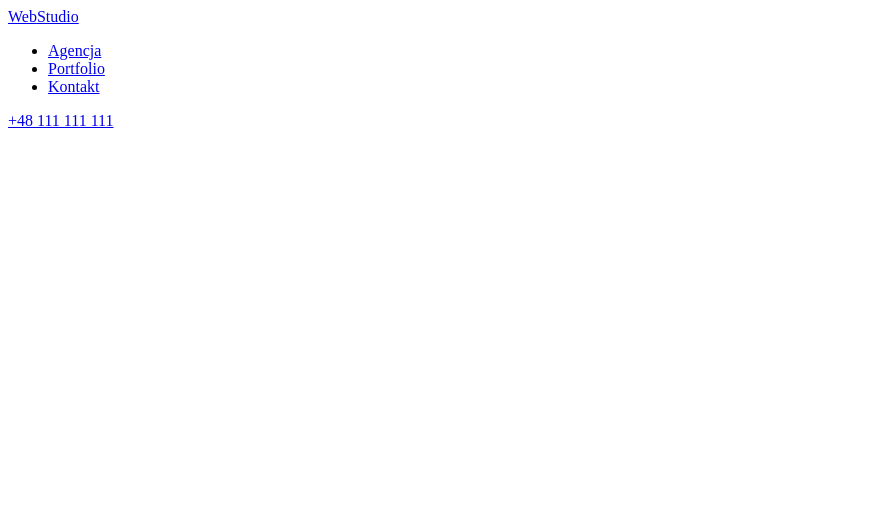
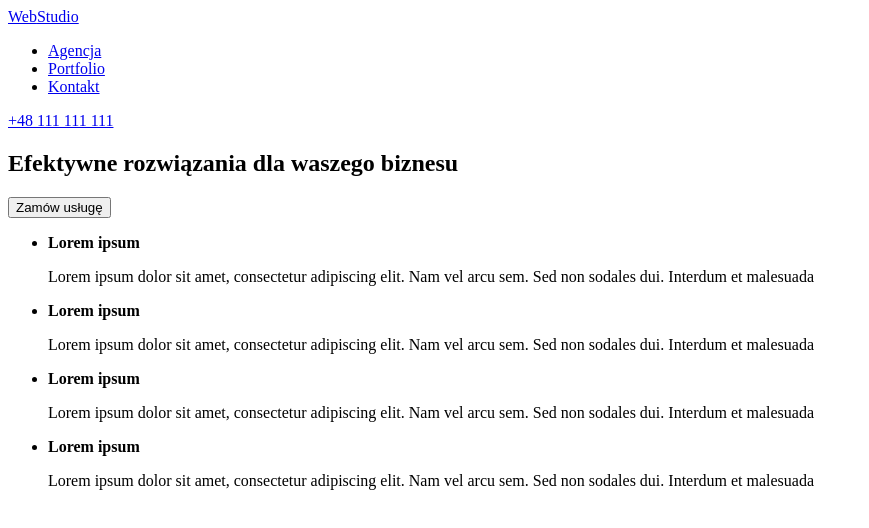
Before and after one commit to JPietraszkiewicz/goit-markup-hw-01, a plain HTML site: page index.html in a window 1280 px wide. Shown: the whole page, without its empty margins (0-869 px from the left). Drawn offline with Linux system fonts and the light colour scheme.

Commit message:
Uzupełniłam sekcję Nasze atuty

```diff
--- a/index.html
+++ b/index.html
@@ -18,5 +18,45 @@
       </nav>
       <a href="tel:+48111111111">+48 111 111 111</a>
     </header>
+    <main>
+      <!--HERO-->
+      <section>
+        <h1>Efektywne rozwiązania dla waszego biznesu</h1>
+        <button type="button">Zamów usługę</button>
+      </section>
+      <!--Nasze atuty-->
+      <section>
+        <ul>
+          <li>
+            <strong>Lorem ipsum</strong>
+            <p>
+              Lorem ipsum dolor sit amet, consectetur adipiscing elit. Nam vel
+              arcu sem. Sed non sodales dui. Interdum et malesuada
+            </p>
+          </li>
+          <li>
+            <strong>Lorem ipsum</strong>
+            <p>
+              Lorem ipsum dolor sit amet, consectetur adipiscing elit. Nam vel
+              arcu sem. Sed non sodales dui. Interdum et malesuada
+            </p>
+          </li>
+          <li>
+            <strong>Lorem ipsum</strong>
+            <p>
+              Lorem ipsum dolor sit amet, consectetur adipiscing elit. Nam vel
+              arcu sem. Sed non sodales dui. Interdum et malesuada
+            </p>
+          </li>
+          <li>
+            <strong>Lorem ipsum</strong>
+            <p>
+              Lorem ipsum dolor sit amet, consectetur adipiscing elit. Nam vel
+              arcu sem. Sed non sodales dui. Interdum et malesuada
+            </p>
+          </li>
+        </ul>
+      </section>
+    </main>
   </body>
 </html>
```
